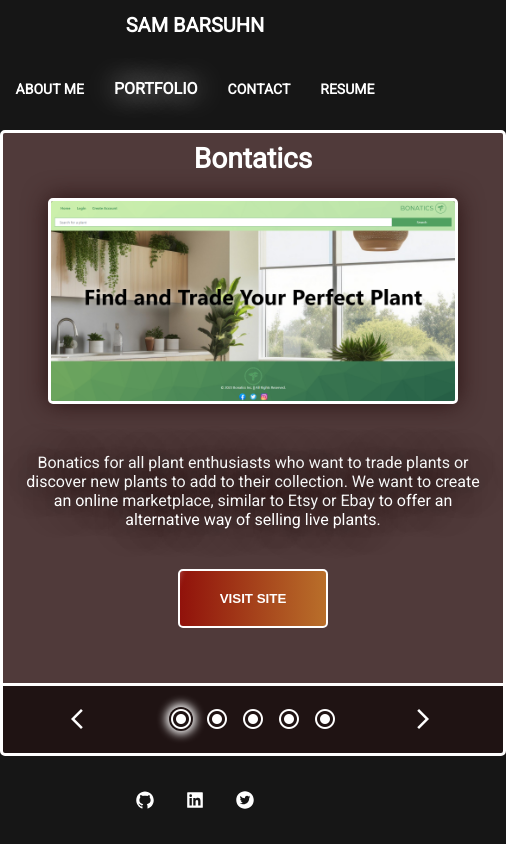
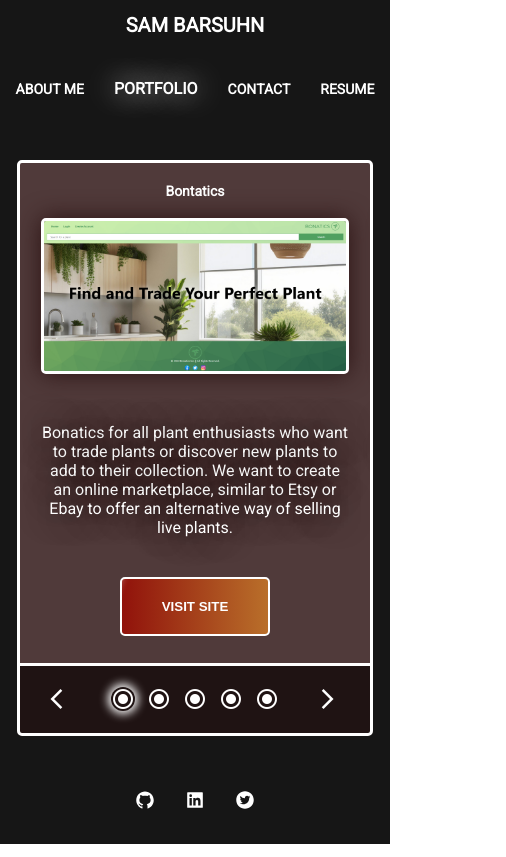
Before and after one commit to SBarsuhn/React-Portfolio, a React (Create React App) app: page /portfolio in a window 390 px wide. Shown: the whole page, 506 px wide, since content can reach past the window. Built offline with nearby package versions, Linux system fonts and the light colour scheme.

Commit message:
reactiveness for portfolio

```diff
--- a/src/App.css
+++ b/src/App.css
@@ -12,6 +12,7 @@
     font-family: 'Roboto', sans-serif;
     text-align: center;
     height: 100vh;
+    /* overflow: hidden; */
   }
 
   .navbar {
@@ -473,6 +474,30 @@
       padding: 15px;
     }
 
+    .portfolio {
+      margin-top: 30px;
+    }
+
+    .carousel{
+      width: 350px;
+    }
+
+    .carousel-title {
+      padding-top: 15px;
+      height:25px;
+      font-size: 14px;
+    }
+
+    .carousel-image {
+      height:150px;
+    }
+
+    .carousel-item{
+      height: 500px;
+    }
+
+
+
   }
 
 @media only screen and (max-width: 375px) {
@@ -510,4 +535,45 @@
       padding: 15px;
     }
 
+    .portfolio {
+      margin-top: 0px;
+    }
+
+    .carousel{
+      width: 250px;
+    }
+
+    .carousel-title {
+      padding-top: 15px;
+      height:25px;
+      font-size: 14px;
+    }
+
+    .carousel-image {
+      height:100px;
+    }
+
+    .carousel-item{
+      height: 400px;
+    }
+
+    .carousel-desc{
+      margin: 15px 0 15px 0;
+      padding: 0 10px 0 10px;
+      white-space: normal;
+      font-size: 12px;
+
+    }
+
+    .indicator-buttons {
+      display: none;
+    }
+
+
   }
+
+  @media only screen and (max-width: 360px) {
+    .carousel{
+      width: 300px;
+    }
+  }
```
